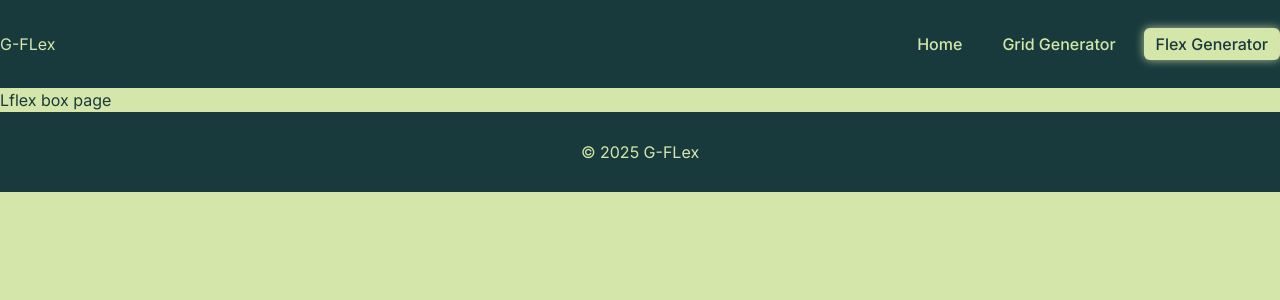
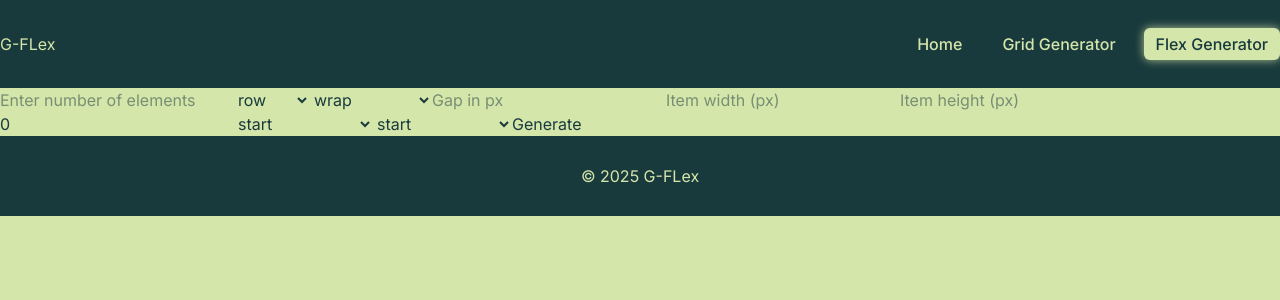
Before and after one commit to Lumica-Melani/Layout-generator, a React (Vite) app: page /flex in a window 1280 px wide. Shown: the top 300 px of the page. Built offline with nearby package versions, Linux system fonts and the light colour scheme.

Commit message:
Feat: FlexGenerator Base created

```diff
--- /dev/null
+++ b/src/components/FlexCode.jsx
@@ -0,0 +1,88 @@
+export default function FlexCode({ config }) {
+  const {
+    count,
+    flexDirection,
+    flexWrap,
+    gap,
+    itemWidth,
+    itemHeight,
+    justifyContent,
+    alignContent,
+    padding,
+    bgColor,
+    border,
+    borderRadius,
+    borderColor,
+    boxSizing,
+    shadow,
+  } = config;
+
+  const cellCount = count;
+  const cells = Array.from({ length: cellCount });
+
+  const cssCode = `
+.flex {
+  display: flex;
+  flex-direction : ${flexDirection};
+  flex-wrap: ${flexWrap};
+  justify-content: ${justifyContent};
+  align-content: ${alignContent};
+}
+
+.flex-item {
+  padding: ${padding}px;
+  width: ${itemWidth}px;
+  height: ${itemHeight}px;
+  background-color: ${bgColor};
+  ${border ? `border: ${borderColor};` : ""}
+  border-radius: ${borderRadius}px;
+  box-sizing: ${boxSizing};
+  ${shadow ? "box-shadow: 0 4px 10px rgba(0,0,0,0.15);" : ""}
+}
+`.trim();
+
+  return (
+    <section className="mt-8 space-y-6">
+      {/* Grid Preview */}
+      <div
+        style={{
+          display: "flex",
+          flexDirection,
+          flexWrap,
+          gap: `${gap}px`,
+          justifyContent,
+          alignContent,
+          width: "100%",
+          minHeight: "300px",
+        }}
+      >
+        {cells.map((_, index) => (
+          <div
+            key={index}
+            style={{
+              padding: `${padding}px`,
+              width: `${itemWidth}px`,
+              height: `${itemHeight}px`,
+              backgroundColor: bgColor,
+              color: "#d5e6ab",
+              border: border ? `${borderColor}` : "none",
+              borderRadius: `${borderRadius}px`,
+              boxShadow: shadow ? "0 0 15px rgba(213,230,171,0.6)" : "none",
+              boxSizing: `${boxSizing}`,
+              display: "flex",
+              alignItems: "center",
+              justifyContent: "center",
+            }}
+          >
+            {index + 1}
+          </div>
+        ))}
+      </div>
+
+      {/* CSS Output */}
+      <pre className="bg-gray-100 p-4 rounded overflow-x-auto text-sm">
+        {cssCode}
+      </pre>
+    </section>
+  );
+}
--- /dev/null
+++ b/src/components/FlexControls.jsx
@@ -0,0 +1,80 @@
+export default function FlexControls({ controls, onChange, onGenerate }) {
+  return (
+    <div>
+      <input
+        type="number"
+        value={controls.count}
+        onChange={(e) => onChange("count", e.target.value)}
+        placeholder="Enter number of elements"
+      />
+      <select
+        value={controls.flexDirection}
+        onChange={(e) => onChange("flexDirection", e.target.value)}
+      >
+        <option value="row">row</option>
+        <option value="column">column</option>
+      </select>
+
+      <select
+        value={controls.flexWrap}
+        onChange={(e) => onChange("flexWrap", e.target.value)}
+      >
+        <option value="wrap">wrap</option>
+        <option value="nowrap">nowrap</option>
+        <option value="wrap-reverse">wrap-reverse</option>
+      </select>
+      <input
+        type="number"
+        value={controls.gap}
+        onChange={(e) => onChange("gap", e.target.value)}
+        placeholder="Gap in px"
+      />
+
+      <input
+        type="number"
+        value={controls.itemWidth}
+        onChange={(e) => onChange("itemWidth", e.target.value)}
+        placeholder="Item width (px)"
+      />
+
+      <input
+        type="number"
+        value={controls.itemHeight}
+        onChange={(e) => onChange("itemHeight", e.target.value)}
+        placeholder="Item height (px)"
+      />
+      <input
+        type="number"
+        value={controls.borderRadius}
+        onChange={(e) => onChange("borderRadius", e.target.value)}
+        placeholder="Border radius"
+      />
+
+      <select
+        value={controls.justifyContent}
+        onChange={(e) => onChange("justifyContent", e.target.value)}
+      >
+        <option value="start">start</option>
+        <option value="center">center</option>
+        <option value="end">end</option>
+        <option value="space-between">space-between</option>
+        <option value="space-around">space-around</option>
+        <option value="space-evenly">space-evenly</option>
+      </select>
+
+      <select
+        value={controls.alignContent}
+        onChange={(e) => onChange("alignContent", e.target.value)}
+      >
+        <option value="start">start</option>
+        <option value="center">center</option>
+        <option value="end">end</option>
+        <option value="space-between">space-between</option>
+        <option value="space-around">space-around</option>
+        <option value="space-evenly">space-evenly</option>
+      </select>
+
+      <button onClick={onGenerate}>Generate</button>
+    </div>
+  );
+}
--- a/src/pages/FlexGenerator.jsx
+++ b/src/pages/FlexGenerator.jsx
@@ -1,5 +1,67 @@
+import { useState } from "react";
+import FlexControls from "../components/FlexControls";
+import FlexCode from "../components/FlexCode";
+
 function FlexGenerator() {
-  return <p>Lflex box page</p>;
+  const [flexcontrols, setFlexControls] = useState({
+    count: "",
+    flexDirection: "",
+    flexWrap: "",
+    gap: "",
+
+    itemWidth: "",
+    itemHeight: "",
+
+    justifyContent: "",
+    alignContent: "",
+
+    padding: 8,
+    bgColor: "#193a3c",
+    border: true,
+    borderColor: "2px solid rgba(213,230,171,0.6)",
+    borderRadius: 0,
+    boxSizing: "border-box",
+    shadow: true,
+  });
+
+  const [flexConfig, setFlexConfig] = useState(null);
+
+  function updateControls(name, value) {
+    setFlexControls((prev) => ({
+      ...prev,
+      [name]: value,
+    }));
+  }
+
+  function handleGenerate() {
+    setFlexConfig({
+      count: flexcontrols.count,
+      flexDirection: flexcontrols.flexDirection,
+      flexWrap: flexcontrols.flexWrap,
+      gap: flexcontrols.gap,
+      padding: flexcontrols.padding,
+      itemWidth: Number(flexcontrols.itemWidth),
+      itemHeight: Number(flexcontrols.itemHeight),
+      justifyContent: flexcontrols.justifyContent,
+      alignContent: flexcontrols.alignContent,
+      bgColor: flexcontrols.bgColor,
+      border: flexcontrols.border,
+      borderColor: flexcontrols.borderColor,
+      boxSizing: flexcontrols.boxSizing,
+      borderRadius: flexcontrols.borderRadius,
+      shadow: flexcontrols.shadow,
+    });
+  }
+  return (
+    <>
+      <FlexControls
+        controls={flexcontrols}
+        onChange={updateControls}
+        onGenerate={handleGenerate}
+      />
+      {flexConfig && <FlexCode config={flexConfig} />}
+    </>
+  );
 }
 
 export default FlexGenerator;
--- a/src/pages/GridGenerator.jsx
+++ b/src/pages/GridGenerator.jsx
@@ -11,8 +11,8 @@ function GridGenerator() {
     itemWidth: "",
     itemHeight: "",
 
-    justifyContent: "start",
-    alignContent: "start",
+    justifyContent: "",
+    alignContent: "",
 
     padding: 8,
     bgColor: "#193a3c",
```
